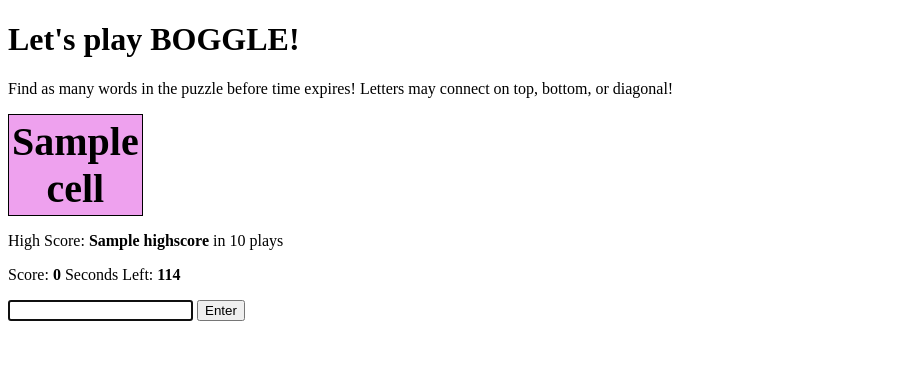
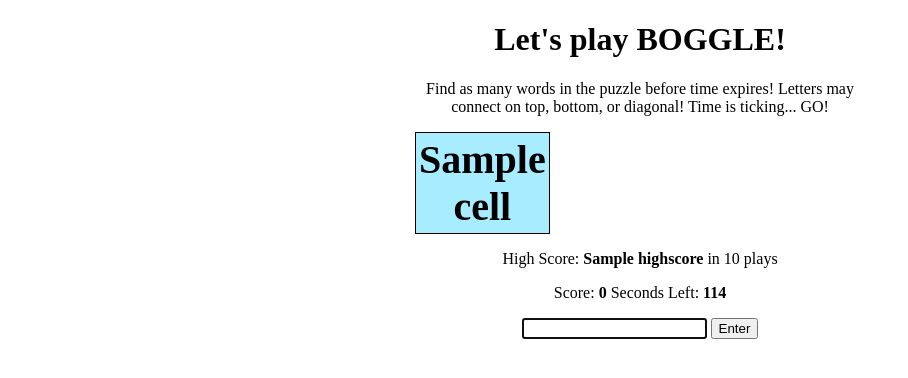
Before and after one commit to codebangbang/flask-boggle1, a Flask app: template templates/index.html in a window 1280 px wide. Shown: the top 378 px of the page, without its empty margins (0-908 px from the left). Run offline with Flask 3, Linux system fonts and the light colour scheme; the template is opened without the code that fills it: most values are stand-ins (such as "Sample title", 1, 10 or a date in 2020); parts of the project's set-up code (start-up, migrations or seed data) failed here and were passed over; some libraries are stand-ins or nearby versions.

Commit message:
Updated CSS

```diff
--- a/static/boggle.css
+++ b/static/boggle.css
@@ -7,6 +7,18 @@
 }
 
 .board {
-    background-color: rgb(238, 161, 238);
+    background-color: rgb(167, 237, 255);
     border: solid 1px;
 }
+
+body {
+    width: 450px;
+    margin: auto;
+    text-align: center;
+}
+
+ul {
+    width: 50px;
+    margin: auto;
+    text-align: center;
+}
--- a/static/boggle.js
+++ b/static/boggle.js
@@ -33,9 +33,9 @@ class BoggleGame {
         }
         const resp = await axios.get("/check-word", { params: { word: word }});
         if (resp.data.result === "not-word") {
-            this.showMessage(`${word} is not a valid English word, dummy`, "err");
+            this.showMessage(`${word}? Come on... that's not even a word!`, "err");
         } else if (resp.data.result === "not-on-board") {
-            this.showMessage(`${word} is not a valid word on this board`, "err");
+            this.showMessage(`${word} is not a word on this board`, "err");
         } else {
             this.showWord(word);
             this.score += word.length;
--- a/templates/index.html
+++ b/templates/index.html
@@ -10,7 +10,8 @@
 
 <body>
     <h1>Let's play BOGGLE!</h1>
-    <p>Find as many words in the puzzle before time expires! Letters may connect on top, bottom, or diagonal!
+    <p>Find as many words in the puzzle before time expires! Letters may connect on top, bottom, or diagonal! Time is
+        ticking... GO!
     </p>
 
     <section id="boggle">
```
